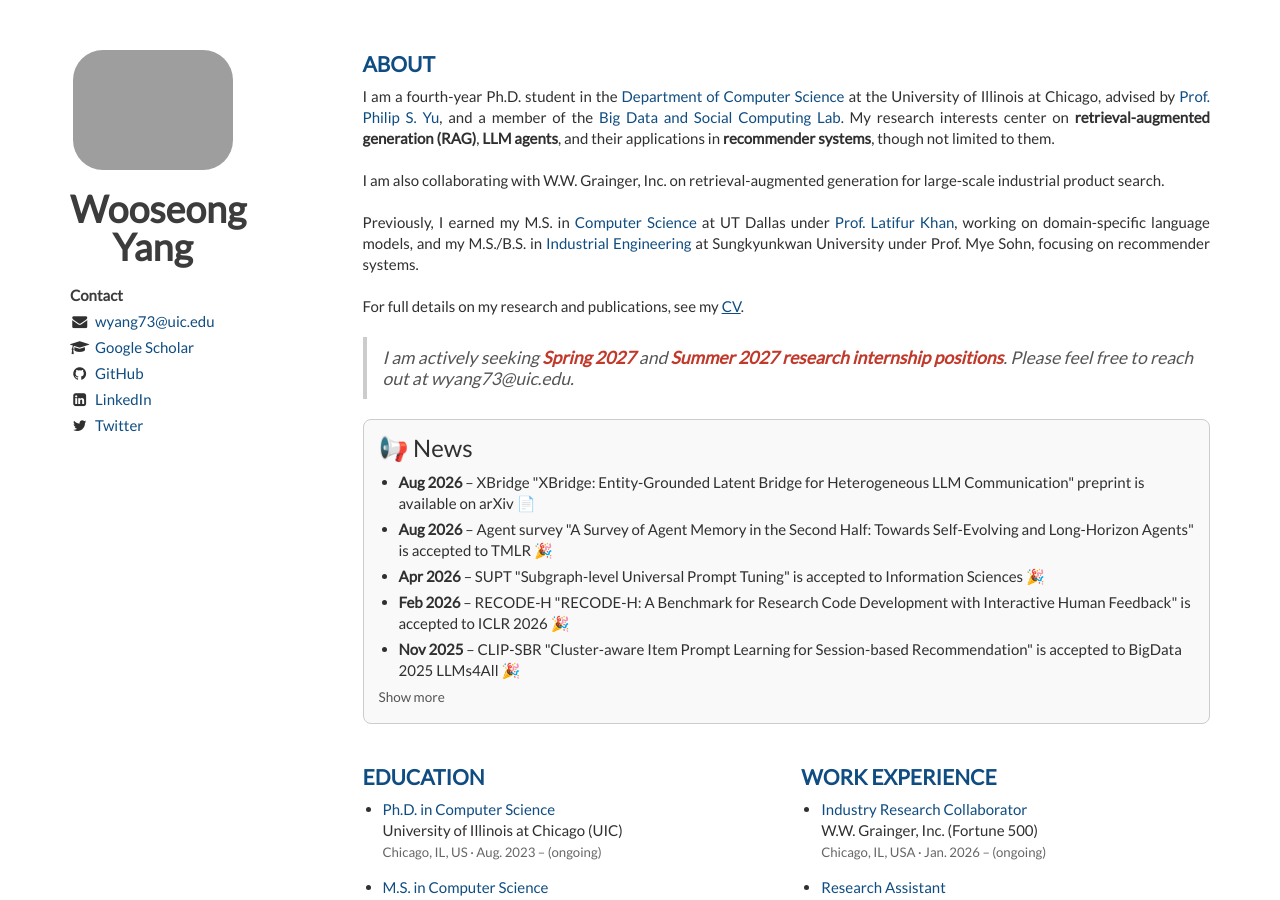
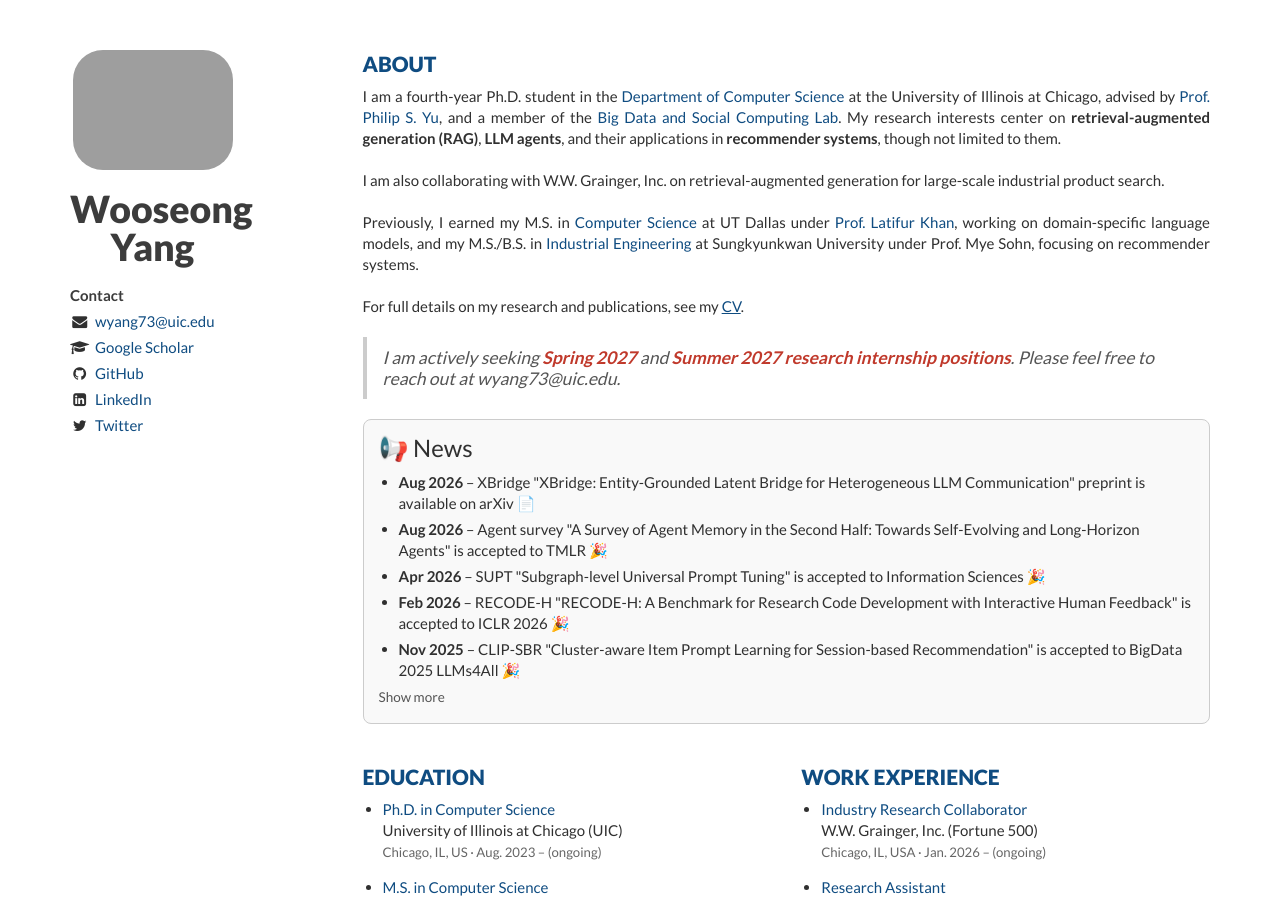
Before and after one commit to WooseongYang/WooseongYang.github.io, a Jekyll site: the page built from index.html, in a window 1280 px wide and 900 px high. Built offline with Jekyll 4.4.1, drawn with Linux system fonts in a browser that asks for light colours; nearby versions of some CDN libraries; the list of posts is cut into pages by our own code.

Commit message:
Load real bold font weights instead of synthesizing them
The Google Fonts request specified no weights, so only 400 was served and
every <strong> and font-weight:900 heading was faux-bolded by the browser.
Request Lato 400/700/900 and Open Sans 400/700; drop the unused Source Sans
Pro family and preconnect to fonts.gstatic.com.

Co-Authored-By: Claude Opus 5 (1M context) <noreply@anthropic.com>

```diff
--- a/_layouts/layout.html
+++ b/_layouts/layout.html
@@ -8,7 +8,8 @@
 
     <meta name="viewport" content="width=device-width, initial-scale=1, maximum-scale=1">
 
-    <link href="https://fonts.googleapis.com/css?family=Lato|Open+Sans|Source+Sans+Pro&display=swap" rel="stylesheet">
+    <link rel="preconnect" href="https://fonts.gstatic.com" crossorigin>
+    <link href="https://fonts.googleapis.com/css?family=Lato:400,700,900|Open+Sans:400,700&display=swap" rel="stylesheet">
     <link rel="stylesheet" href="{{ site.website_full }}static/css/bootstrap.min.css">
     <link rel="stylesheet" href="{{ site.website_full }}static/css/main.css">
     <link rel="stylesheet" href="//maxcdn.bootstrapcdn.com/font-awesome/4.4.0/css/font-awesome.min.css">
```
